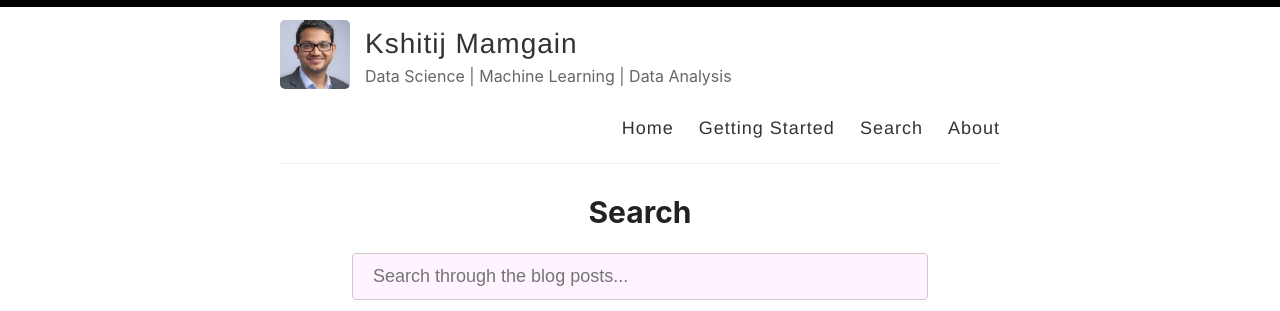
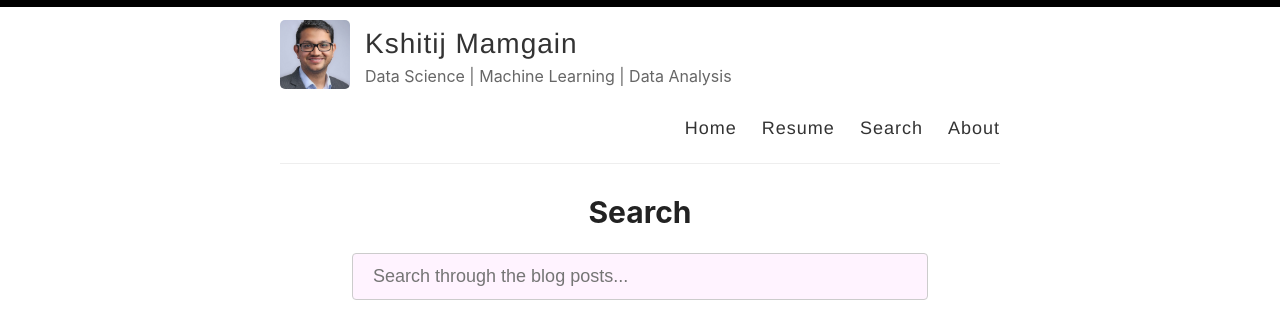
Before and after one commit to kshitijmamgain/home, a Jekyll site: the page built from _pages/search.md, in a window 1280 px wide. Shown: the top 311 px of the page. Built offline with Jekyll 4.4.1, drawn with Linux system fonts in a browser that asks for light colours.

Commit message:
adds resume to page

```diff
--- a/_layouts/default.html
+++ b/_layouts/default.html
@@ -28,7 +28,7 @@
 
             <nav>
               <a href="{{ site.baseurl }}/">Home</a>
-              <a href="{{ site.baseurl }}/getting-started">Getting Started</a>
+              <a href="{{ site.baseurl }}/Kshitij_Mamgain_Resume.pdf" target="_blank">Resume</a>
               <a href="{{ site.baseurl }}/search">Search</a>
               <a href="{{ site.baseurl }}/about">About</a>
             </nav>
```
